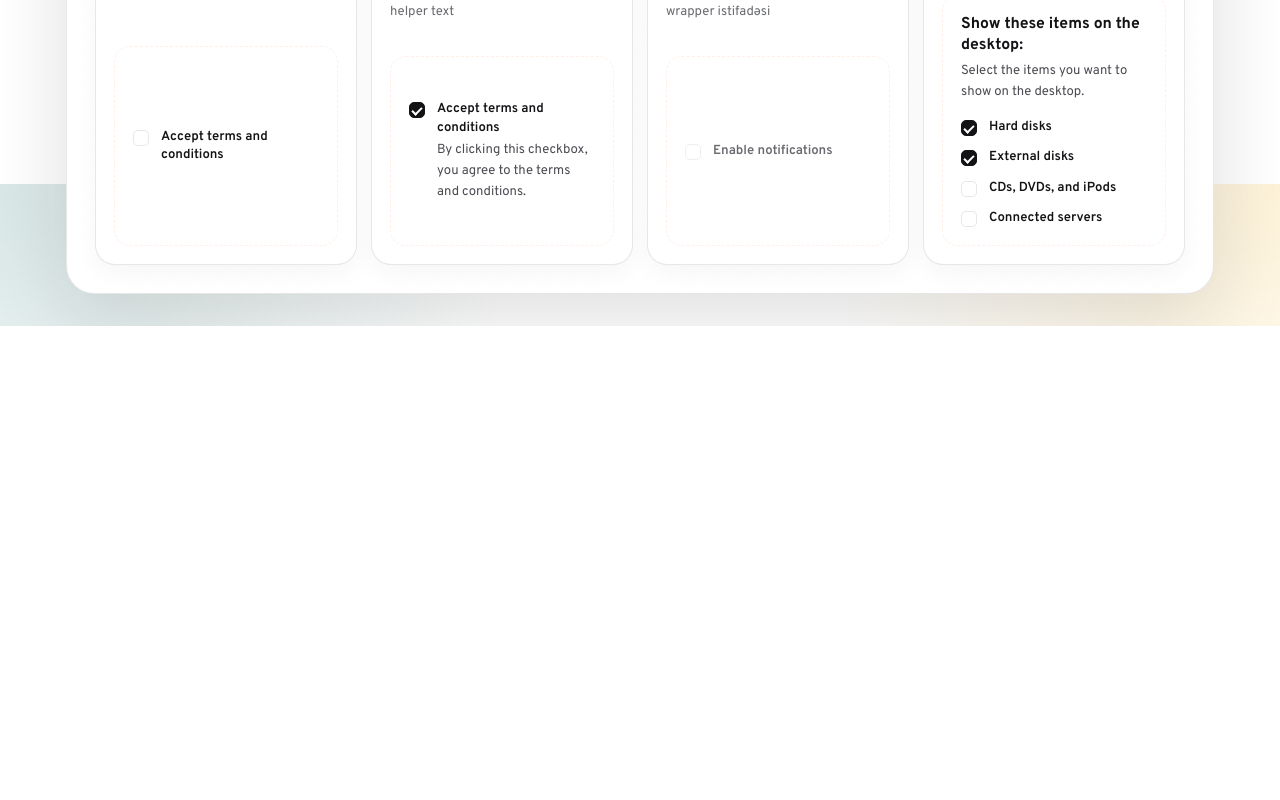
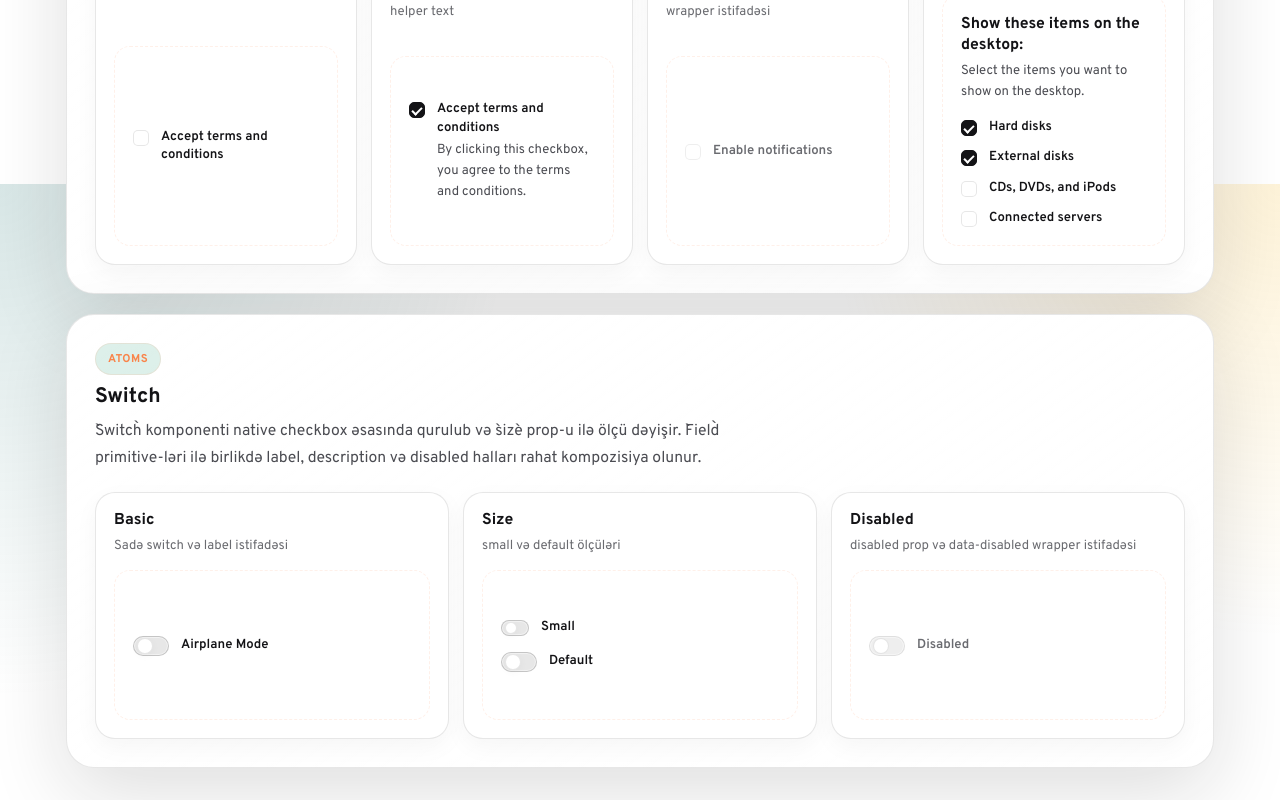
Before and after one commit to Reziphay/nextjs-app, a Next.js app: page /lib in a window 1280 px wide. Shown: the part 3016-3816 px from the top of the page. Before the commit the page ends 3342 px from the top, so only its background shows below. Built offline with nearby package versions, Linux system fonts and the light colour scheme; no server answers.

Commit message:
feat: implement Switch atom component and add documentation to component library page

```diff
--- a/src/components/atoms/index.ts
+++ b/src/components/atoms/index.ts
@@ -7,3 +7,4 @@ export {
   FieldLabel,
   Input,
 } from "./input";
+export { Switch } from "./switch";
--- /dev/null
+++ b/src/components/atoms/switch/index.ts
@@ -0,0 +1 @@
+export { Switch } from "./switch";
--- /dev/null
+++ b/src/components/atoms/switch/switch.module.css
@@ -0,0 +1,120 @@
+.switch {
+  --switch-width: 2.571rem;
+  --switch-height: 1.429rem;
+  --switch-thumb-size: 1rem;
+  width: var(--switch-width);
+  height: var(--switch-height);
+  flex-shrink: 0;
+  appearance: none;
+  position: relative;
+  display: inline-flex;
+  margin: 0.071rem 0 0;
+  border: 1px solid var(--app-border-strong);
+  border-radius: 999px;
+  background: var(--app-border-soft);
+  box-shadow:
+    inset 0 0 0 1px var(--app-bg-overlay-strong),
+    0 0 0 0 transparent;
+  cursor: pointer;
+  transition:
+    transform 160ms ease,
+    border-color 160ms ease,
+    background-color 160ms ease,
+    box-shadow 160ms ease,
+    opacity 160ms ease;
+}
+
+.switch::after {
+  content: "";
+  position: absolute;
+  top: 50%;
+  left: 0.214rem;
+  width: var(--switch-thumb-size);
+  height: var(--switch-thumb-size);
+  border: 1px solid var(--app-border-soft);
+  border-radius: 50%;
+  background: var(--app-bg-surface-strong);
+  box-shadow: 0 0.143rem 0.571rem var(--app-shadow-card-soft);
+  transform: translate(0, -50%);
+  transition:
+    transform 180ms cubic-bezier(0.22, 1, 0.36, 1),
+    background-color 160ms ease,
+    box-shadow 160ms ease;
+}
+
+.switch:hover:not(:disabled) {
+  transform: translateY(-1px);
+  border-color: var(--app-border-primary-strong);
+  background: var(--app-border-strong);
+}
+
+.switch:active:not(:disabled) {
+  transform: scale(0.96);
+}
+
+.switch:focus-visible {
+  outline: none;
+  border-color: var(--app-primary);
+  box-shadow: 0 0 0 0.214rem var(--app-focus-ring);
+}
+
+.switch:checked {
+  border-color: var(--color-black-1);
+  background: var(--color-black-1);
+  box-shadow: 0 0 0 0 transparent;
+}
+
+.switch:checked::after {
+  border-color: var(--color-black-1);
+  transform: translate(
+      calc(var(--switch-width) - var(--switch-thumb-size) - 0.5rem),
+      -50%
+    );
+}
+
+.switch:checked:hover:not(:disabled) {
+  border-color: var(--color-black-2);
+  background: var(--color-black-2);
+}
+
+.switch:disabled {
+  border-color: var(--app-border-soft);
+  background: var(--app-border-soft);
+  cursor: not-allowed;
+  opacity: 0.7;
+}
+
+.switch:disabled::after {
+  background: var(--app-bg-surface);
+  border-color: var(--app-border-strong);
+  box-shadow: none;
+}
+
+.switch:checked:disabled {
+  border-color: var(--color-black-4);
+  background: var(--color-black-4);
+}
+
+.small {
+  --switch-width: 2rem;
+  --switch-height: 1.143rem;
+  --switch-thumb-size: 0.714rem;
+}
+
+.default {
+  --switch-width: 2.571rem;
+  --switch-height: 1.429rem;
+  --switch-thumb-size: 1rem;
+}
+
+@media (prefers-reduced-motion: reduce) {
+  .switch,
+  .switch::after {
+    transition-duration: 0ms;
+  }
+
+  .switch:hover:not(:disabled),
+  .switch:active:not(:disabled) {
+    transform: none;
+  }
+}
--- /dev/null
+++ b/src/components/atoms/switch/switch.tsx
@@ -0,0 +1,29 @@
+import { forwardRef, type InputHTMLAttributes } from "react";
+import styles from "./switch.module.css";
+
+type SwitchSize = "small" | "default";
+
+type SwitchProps = Omit<InputHTMLAttributes<HTMLInputElement>, "type" | "size"> & {
+  size?: SwitchSize;
+};
+
+function joinClassNames(...classNames: Array<string | undefined>) {
+  return classNames.filter(Boolean).join(" ");
+}
+
+export const Switch = forwardRef<HTMLInputElement, SwitchProps>(function Switch(
+  { className, size = "default", role = "switch", ...props },
+  ref,
+) {
+  return (
+    <input
+      ref={ref}
+      type="checkbox"
+      role={role}
+      className={joinClassNames(styles.switch, styles[size], className)}
+      {...props}
+    />
+  );
+});
+
+Switch.displayName = "Switch";
--- a/src/components/index.ts
+++ b/src/components/index.ts
@@ -6,6 +6,7 @@ export {
   FieldDescription,
   FieldLabel,
   Input,
+  Switch,
 } from "./atoms";
 export { ComponentLibraryPage } from "./templates";
 export { Icon } from "./icon";
--- a/src/components/templates/component-library-page/component-library-page.module.css
+++ b/src/components/templates/component-library-page/component-library-page.module.css
@@ -192,6 +192,23 @@
   gap: 0.857rem;
 }
 
+.switchField {
+  width: min(100%, 20rem);
+  display: flex;
+  align-items: center;
+  gap: 0.857rem;
+}
+
+.switchLabel {
+  cursor: pointer;
+}
+
+.switchStack {
+  width: min(100%, 20rem);
+  display: grid;
+  gap: 1rem;
+}
+
 .iconGrid {
   display: grid;
   grid-template-columns: repeat(auto-fit, minmax(10.5rem, 1fr));
--- a/src/components/templates/component-library-page/component-library-page.tsx
+++ b/src/components/templates/component-library-page/component-library-page.tsx
@@ -7,6 +7,7 @@ import {
   FieldDescription,
   FieldLabel,
   Input,
+  Switch,
 } from "@/components/atoms";
 import { Icon } from "@/components/icon";
 import { Logo } from "@/components/logo";
@@ -410,6 +411,77 @@ export function ComponentLibraryPage() {
             </ShowcaseCard>
           </div>
         </section>
+
+        <section className={styles.section}>
+          <div className={styles.sectionHeader}>
+            <span className={styles.sectionEyebrow}>Atoms</span>
+            <h2>Switch</h2>
+            <p>
+              `Switch` komponenti native checkbox əsasında qurulub və `size`
+              prop-u ilə ölçü dəyişir. `Field` primitive-ləri ilə birlikdə
+              label, description və disabled halları rahat kompozisiya olunur.
+            </p>
+          </div>
+
+          <div className={styles.cardGrid}>
+            <ShowcaseCard
+              title="Basic"
+              description="Sadə switch və label istifadəsi"
+            >
+              <Field className={styles.switchField}>
+                <Switch id="component-library-switch-basic" />
+                <FieldLabel
+                  htmlFor="component-library-switch-basic"
+                  className={styles.switchLabel}
+                >
+                  Airplane Mode
+                </FieldLabel>
+              </Field>
+            </ShowcaseCard>
+
+            <ShowcaseCard
+              title="Size"
+              description="small və default ölçüləri"
+            >
+              <div className={styles.switchStack}>
+                <Field className={styles.switchField}>
+                  <Switch id="component-library-switch-small" size="small" />
+                  <FieldLabel
+                    htmlFor="component-library-switch-small"
+                    className={styles.switchLabel}
+                  >
+                    Small
+                  </FieldLabel>
+                </Field>
+
+                <Field className={styles.switchField}>
+                  <Switch id="component-library-switch-default" />
+                  <FieldLabel
+                    htmlFor="component-library-switch-default"
+                    className={styles.switchLabel}
+                  >
+                    Default
+                  </FieldLabel>
+                </Field>
+              </div>
+            </ShowcaseCard>
+
+            <ShowcaseCard
+              title="Disabled"
+              description="disabled prop və data-disabled wrapper istifadəsi"
+            >
+              <Field className={styles.switchField} data-disabled>
+                <Switch id="component-library-switch-disabled" disabled />
+                <FieldLabel
+                  htmlFor="component-library-switch-disabled"
+                  className={styles.switchLabel}
+                >
+                  Disabled
+                </FieldLabel>
+              </Field>
+            </ShowcaseCard>
+          </div>
+        </section>
       </div>
     </main>
   );
```
